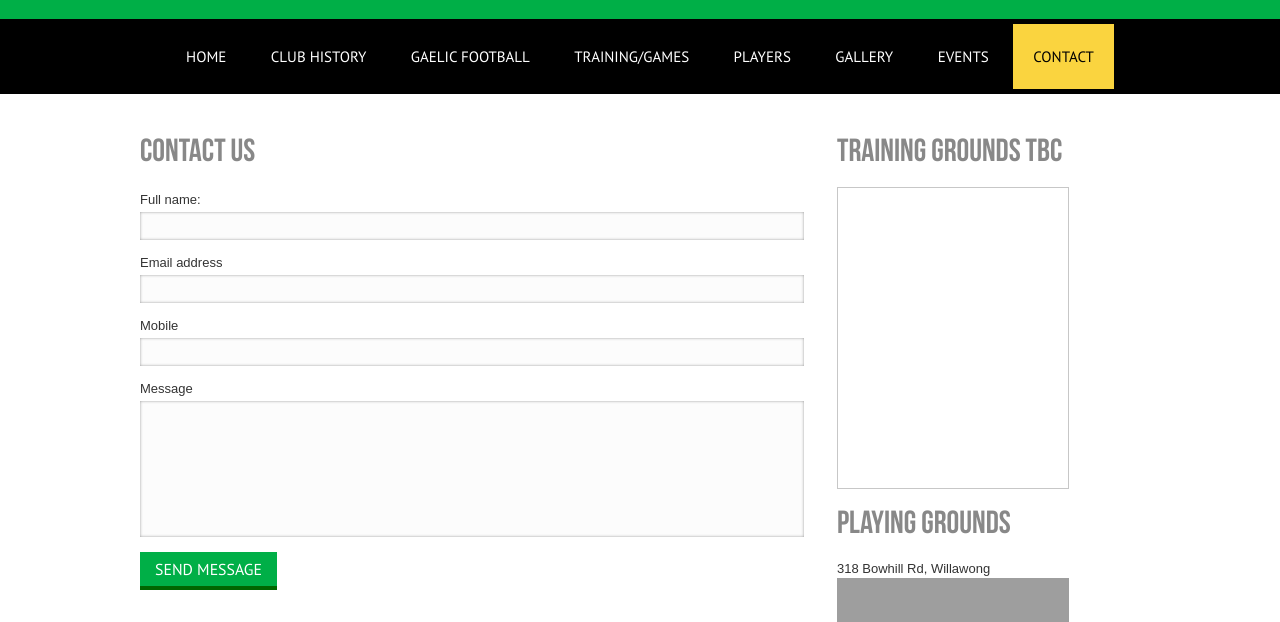
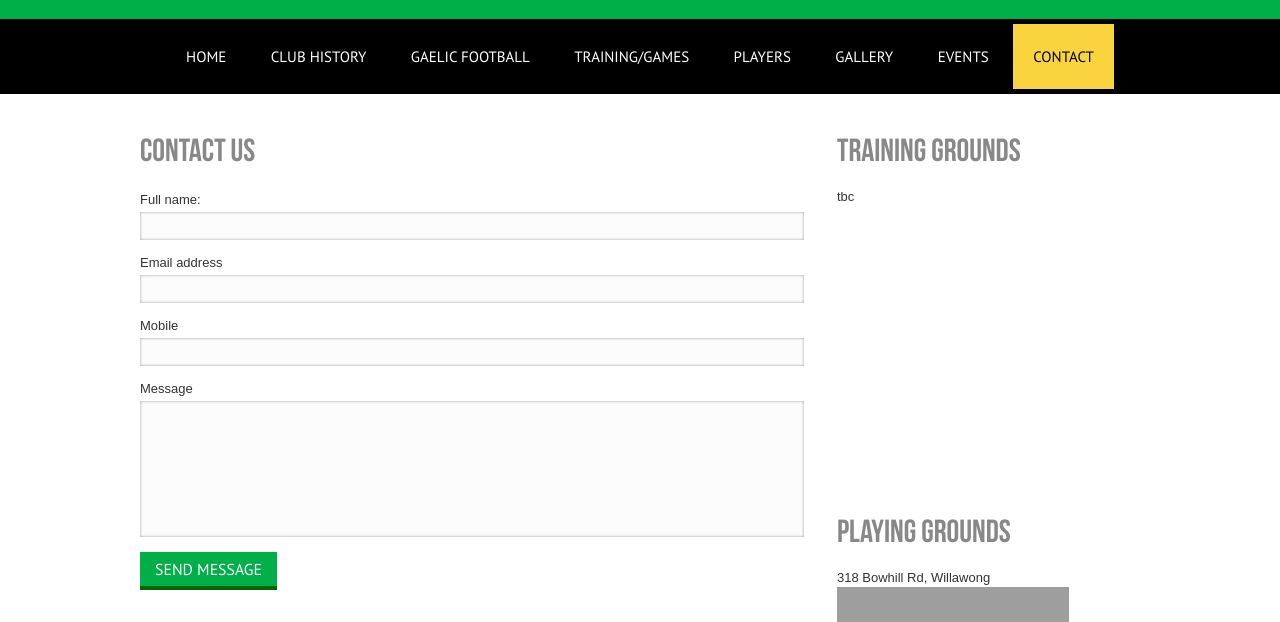
Before and after one commit to shamrocksgfc/footySite, a plain HTML site: page contact.html in a window 1280 px wide. Shown: the part 138-760 px from the top of the page. Drawn offline with Linux system fonts and the light colour scheme; grey boxes are pictures that could not be loaded.

Commit message:
Update contact.html

```diff
--- a/contact.html
+++ b/contact.html
@@ -140,9 +140,9 @@
                   <p>&nbsp;</p>
   				</div>
 				<div class="col span_1_of_about1">
-				  <h3>Training grounds tbc</h3>
-
-				  <div class="map">
+				  <h3>Training grounds</h3>
+				  <p>tbc<p>
+				  <div class="  ">
 				  <iframe src="    " width="100%" height="300" frameborder="0" style="border:0"></iframe>
                   </div>
 				  <div class="clear"></div>
```
